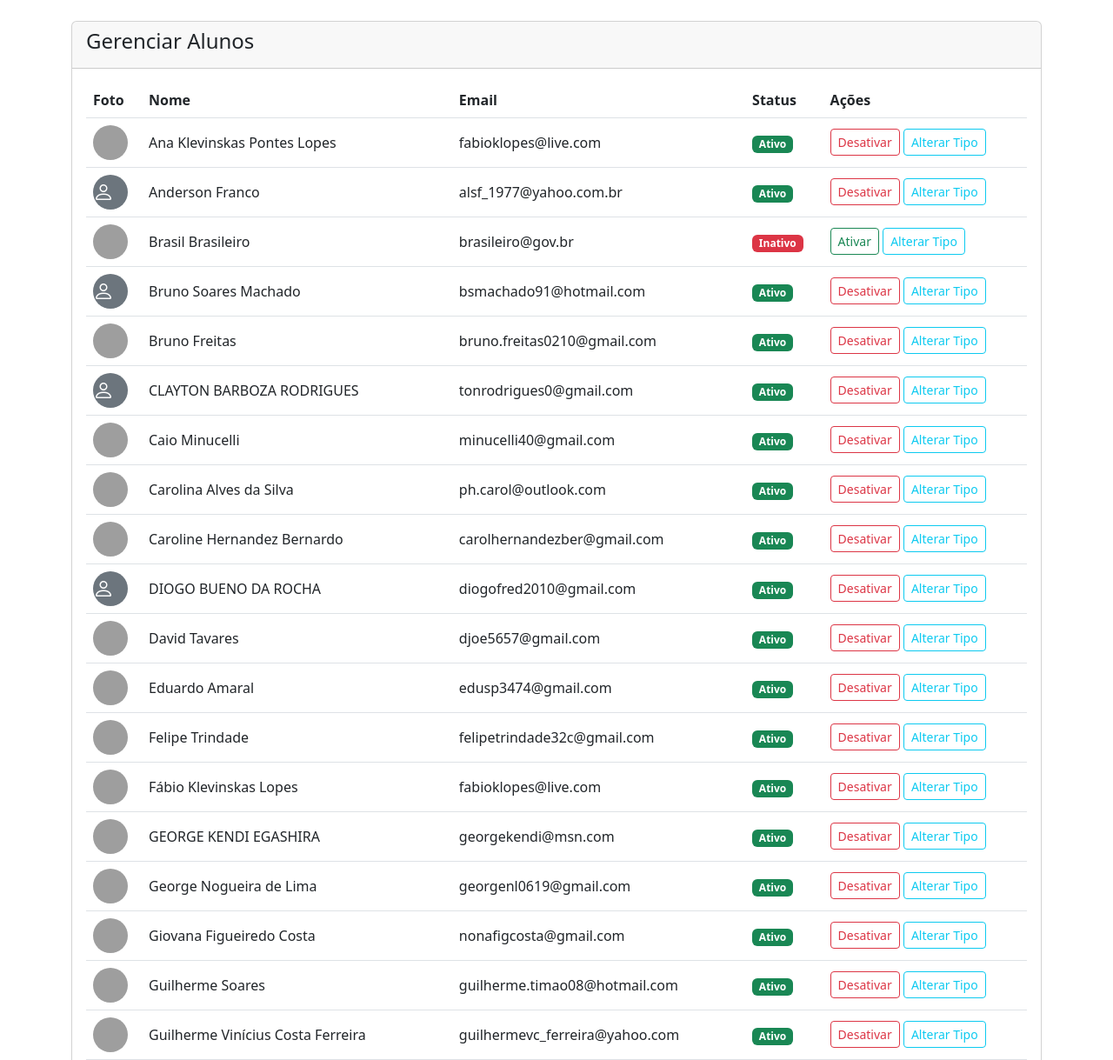
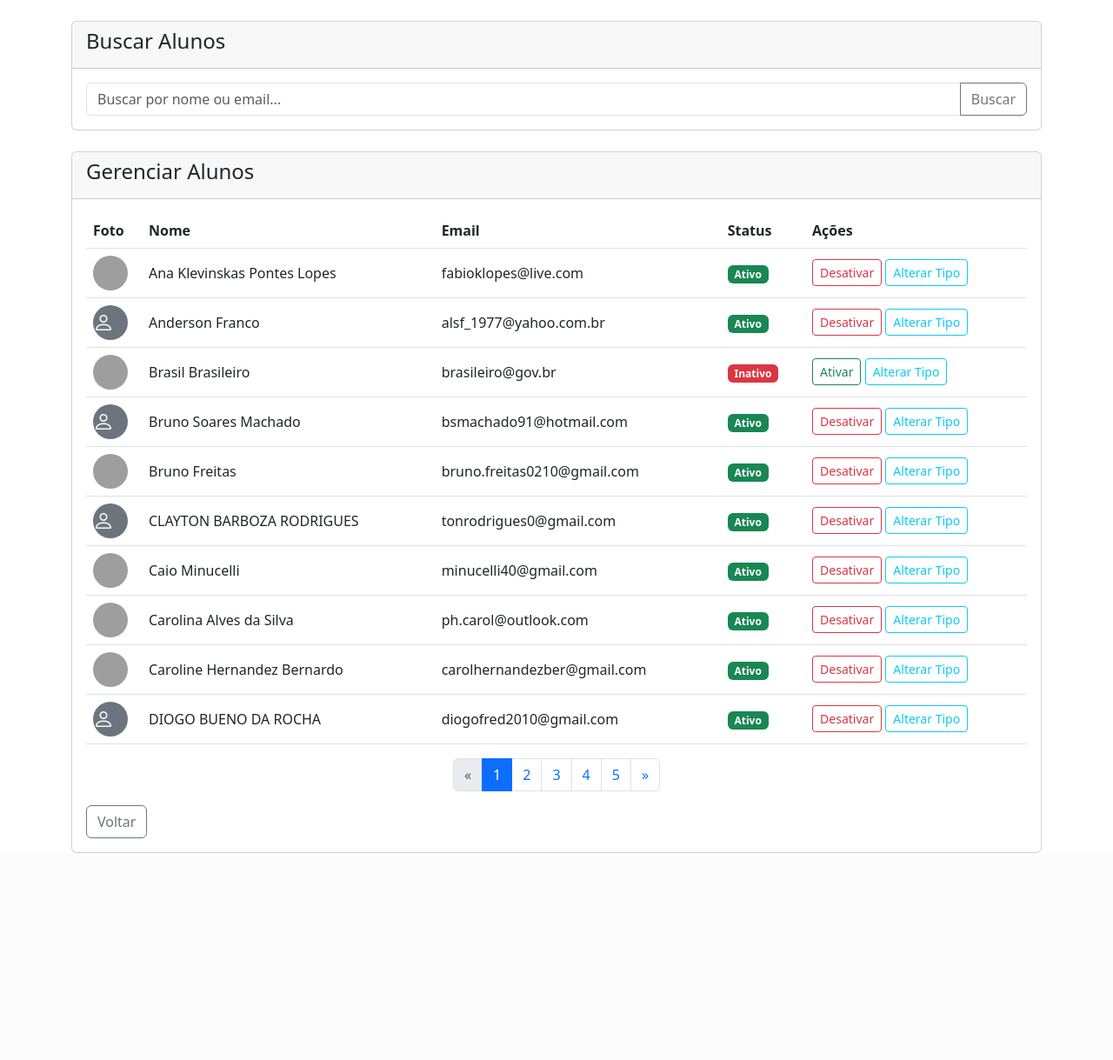
Before and after one commit to fabioklopes/academia, a Django app: page /professor/alunos/ in a window 1280 px wide. Shown: the part 64-1283 px from the top of the page at 87% size. After the commit the page ends 1045 px from the top, so only its background shows below. Run offline with Django 4.2, Linux system fonts and the light colour scheme; a user stored in the database is signed in; data comes from the database, SQL or seed files in the repository; both versions use the stored data as it was after the commit; grey boxes are pictures that could not be loaded.

Commit message:
Adicionada a Paginação e Busca por Aluno pelo nome

```diff
--- a/academia/templates/academia/professor/alunos.html
+++ b/academia/templates/academia/professor/alunos.html
@@ -5,12 +5,26 @@
 {% block content %}
 <div class="row">
     <div class="col-md-12">
+        <div class="card mb-4">
+            <div class="card-header">
+                <h4>Buscar Alunos</h4>
+            </div>
+            <div class="card-body">
+                <form method="GET" action="{% url 'professor_alunos' %}">
+                    <div class="input-group">
+                        <input type="text" name="q" class="form-control" placeholder="Buscar por nome ou email..." value="{{ request.GET.q }}">
+                        <button class="btn btn-outline-secondary" type="submit">Buscar</button>
+                    </div>
+                </form>
+            </div>
+        </div>
+
         <div class="card">
             <div class="card-header">
                 <h4>Gerenciar Alunos</h4>
             </div>
             <div class="card-body">
-                {% if alunos %}
+                {% if alunos.object_list %} {# Usar object_list para verificar se há alunos na página atual #}
                     <div class="table-responsive">
                         <table class="table table-hover align-middle">
                             <thead>
@@ -60,6 +74,46 @@
                             </tbody>
                         </table>
                     </div>
+
+                    {# Controles de Paginação #}
+                    {% if alunos.has_other_pages %}
+                        <nav aria-label="Page navigation">
+                            <ul class="pagination justify-content-center">
+                                {% if alunos.has_previous %}
+                                    <li class="page-item">
+                                        <a class="page-link" href="?page={{ alunos.previous_page_number }}{% if request.GET.q %}&q={{ request.GET.q }}{% endif %}" aria-label="Previous">
+                                            <span aria-hidden="true">&laquo;</span>
+                                        </a>
+                                    </li>
+                                {% else %}
+                                    <li class="page-item disabled">
+                                        <span class="page-link">&laquo;</span>
+                                    </li>
+                                {% endif %}
+
+                                {% for i in alunos.paginator.page_range %}
+                                    {% if alunos.number == i %}
+                                        <li class="page-item active"><span class="page-link">{{ i }}</span></li>
+                                    {% else %}
+                                        <li class="page-item"><a class="page-link" href="?page={{ i }}{% if request.GET.q %}&q={{ request.GET.q }}{% endif %}">{{ i }}</a></li>
+                                    {% endif %}
+                                {% endfor %}
+
+                                {% if alunos.has_next %}
+                                    <li class="page-item">
+                                        <a class="page-link" href="?page={{ alunos.next_page_number }}{% if request.GET.q %}&q={{ request.GET.q }}{% endif %}" aria-label="Next">
+                                            <span aria-hidden="true">&raquo;</span>
+                                        </a>
+                                    </li>
+                                {% else %}
+                                    <li class="page-item disabled">
+                                        <span class="page-link">&raquo;</span>
+                                    </li>
+                                {% endif %}
+                            </ul>
+                        </nav>
+                    {% endif %}
+
                 {% else %}
                     <p class="text-muted">Nenhum aluno cadastrado.</p>
                 {% endif %}
--- a/academia/views.py
+++ b/academia/views.py
@@ -8,6 +8,8 @@ from django.contrib.auth import login as auth_login, logout as auth_logout, auth
 from django.core.exceptions import PermissionDenied
 from django.utils import timezone
 from django.http import JsonResponse, HttpResponse
+from django.core.paginator import Paginator, EmptyPage, PageNotAnInteger
+from django.db.models import Q # Importar Q para consultas complexas
 from .models import User, Turma, AttendanceRequest, TurmaAluno, Graduacao, PlanoAula, Pedido, Item
 from .forms import GraduacaoForm, ItemForm, PedidoForm, TurmaForm, SolicitacaoAcessoForm
 import calendar
@@ -631,6 +633,7 @@ def aluno_relatorio_pedidos(request):
 
     context = {
         'pedidos': pedidos,
+        'alunos': User.objects.filter(group_role='STD'),
         'itens': Item.objects.all(),
         'start_date': start_date.strftime('%Y-%m-%d'),
         'end_date': end_date.strftime('%Y-%m-%d'),
@@ -749,8 +752,30 @@ def professor_turma_remover_aluno(request, turma_id, aluno_id):
 def professor_alunos(request):
     if not request.user.is_professor_or_admin():
         raise PermissionDenied
-    alunos = User.objects.filter(group_role='STD').order_by('first_name')
-    return render(request, 'academia/professor/alunos.html', {'alunos': alunos})
+
+    alunos_list = User.objects.filter(group_role='STD').order_by('first_name')
+
+    query = request.GET.get('q')
+    if query:
+        alunos_list = alunos_list.filter(
+            Q(first_name__icontains=query) |
+            Q(last_name__icontains=query) |
+            Q(email__icontains=query)
+        )
+
+    paginator = Paginator(alunos_list, 10) # Mostrar 10 alunos por página
+    page = request.GET.get('page')
+
+    try:
+        alunos = paginator.page(page)
+    except PageNotAnInteger:
+        # Se a página não for um inteiro, entregar a primeira página.
+        alunos = paginator.page(1)
+    except EmptyPage:
+        # Se a página estiver fora do intervalo (ex: 9999), entregar a última página de resultados.
+        alunos = paginator.page(paginator.num_pages)
+
+    return render(request, 'academia/professor/alunos.html', {'alunos': alunos, 'query': query})
 
 @login_required
 def professor_aluno_desativar(request, aluno_id):
@@ -1166,7 +1191,6 @@ def relatorio_pedidos(request):
         'itens': Item.objects.all(),
         'start_date': start_date.strftime('%Y-%m-%d'),
         'end_date': end_date.strftime('%Y-%m-%d'),
-        'aluno_id': int(aluno_id) if aluno_id else None,
         'item_id': int(item_id) if item_id else None,
     }
     return render(request, 'academia/professor/relatorio_pedidos.html', context)
```
Also changed, not shown: database.db.
